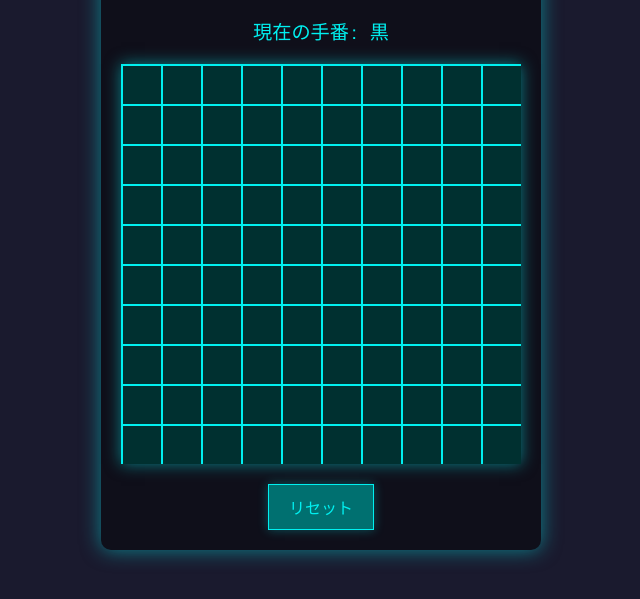
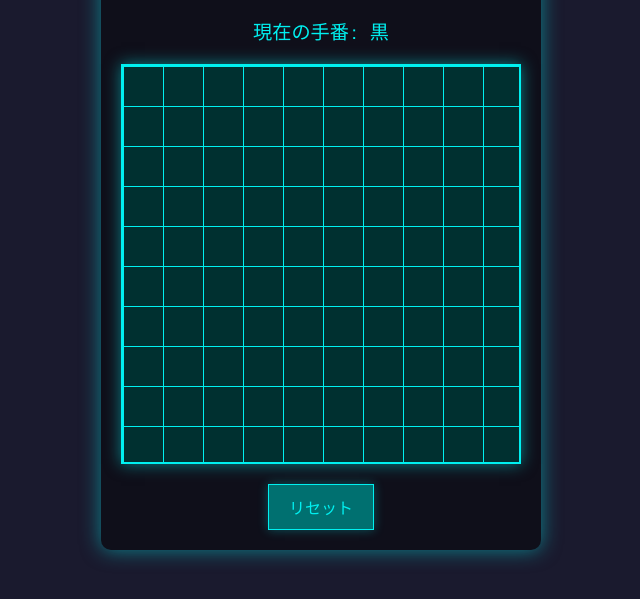
Before and after one commit to kamedus/impact-gomoku, a plain HTML site: page index.html in a window 1280 px wide. Shown: the part 167-766 px from the top of the page, without its empty margins (319-959 px from the left). Drawn offline with nearby package versions, Linux system fonts and the light colour scheme.

Commit message:
Update: Fixed board lines, adjusted flash effect probability

```diff
--- a/script.js
+++ b/script.js
@@ -213,8 +213,8 @@ function placeStone(row, col, color) {
         endGame(color);
     }
 
-    // 1/7の確率でフラッシュエフェクト
-    if (Math.random() < 1/7) {
+    // 1/3の確率でフラッシュエフェクト
+    if (Math.random() < 1/3) {
         flashEffect.classList.remove('hidden');
         setTimeout(() => {
             flashEffect.classList.add('hidden');
--- a/style.css
+++ b/style.css
@@ -32,22 +32,22 @@ h1 {
 }
 
 .board {
-    width: calc((var(--board-size) - 1) * var(--cell-size)); /* 盤面の総幅 */
-    height: calc((var(--board-size) - 1) * var(--cell-size)); /* 盤面の総高さ */
-    background-color: #003030; /* 盤面のベース色 */
-    background-image:
-        /* Vertical lines */
-        repeating-linear-gradient(to right, #00f0f0 0, #00f0f0 2px, transparent 2px, transparent var(--cell-size)),
-        /* Horizontal lines */
-        repeating-linear-gradient(to bottom, #00f0f0 0, #00f0f0 2px, transparent 2px, transparent var(--cell-size));
-    background-size: var(--cell-size) var(--cell-size); /* グリッド線の間隔 */
-    background-position: 0 0; /* 線が盤面の端から描画されるように調整 */
-    /* border: 2px solid #00f0f0; */ /* 盤面の外枠はグリッド線で表現するため削除 */
+    width: calc((var(--board-size) - 1) * var(--cell-size));
+    height: calc((var(--board-size) - 1) * var(--cell-size));
+    background-color: #003030; /* Dark background for the board */
+    border: 2px solid #00f0f0; /* Outer border for the board */
     box-shadow: 0 0 15px rgba(0, 240, 240, 0.5);
     margin: 0 auto;
-    position: relative; /* 石の絶対配置の基準 */
+    position: relative;
     cursor: pointer;
-    box-sizing: content-box; /* サイズ計算のずれを防ぐ */
+    box-sizing: border-box; /* Include padding and border in the element's total width and height */
+
+    /* Grid lines */
+    background-image:
+        repeating-linear-gradient(to right, #00f0f0 0, #00f0f0 1px, transparent 1px, transparent var(--cell-size)),
+        repeating-linear-gradient(to bottom, #00f0f0 0, #00f0f0 1px, transparent 1px, transparent var(--cell-size));
+    background-size: var(--cell-size) var(--cell-size);
+    background-position: 0 0; /* Start drawing from the top-left corner */
 }
 
 .cell { /* cellクラスはクリック判定用として残すが、見た目はなくす */
```
